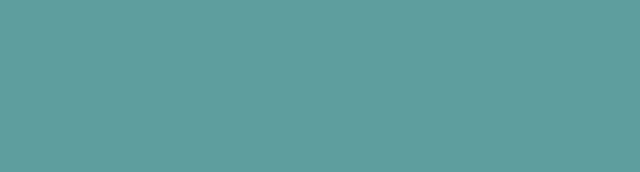
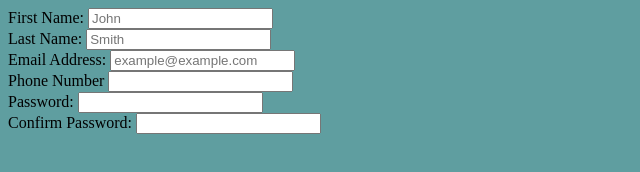
Before and after one commit to Zeta-Text/sign-up-page, a plain HTML site: page index.html in a window 1280 px wide. Shown: the whole page, without its empty margins (0-640 px from the left). Drawn offline with Linux system fonts and the light colour scheme.

Commit message:
built basic form elements

```diff
--- a/index.html
+++ b/index.html
@@ -8,6 +8,32 @@
     <link rel="stylesheet" href="style.css">
 </head>
 <body>
+    <form action="example.com/path" method="post">
+        <div id="firstnamediv">
+            <label for="first_name">First Name:</label>
+            <input type="text" id="first_name" placeholder="John">
+        </div>
+        <div id="lastnamediv">
+            <label for="last_name">Last Name:</label>
+            <input type="text" id="last_name" placeholder="Smith">
+        </div>
+        <div id="emaildiv">
+            <label for="user_email">Email Address:</label>
+            <input type="email" id="user_email" name="email" placeholder="example@example.com">
+        </div>
+        <div id="phonediv">
+            <label for="phone">Phone Number</label>
+            <input type="number" id="phone" name="phone">
+        </div>
+        <div id="passworddiv">
+            <label for="password">Password:</label>
+            <input type="password" id="password" name="password">
+        </div>
+        <div id="confirmdiv">
+            <label for="confirm_password">Confirm Password:</label>
+            <input type="password" id="confirm_password" name="confirm_password">
 
+        </div>
+    </form>
 </body>
 </html>
```
